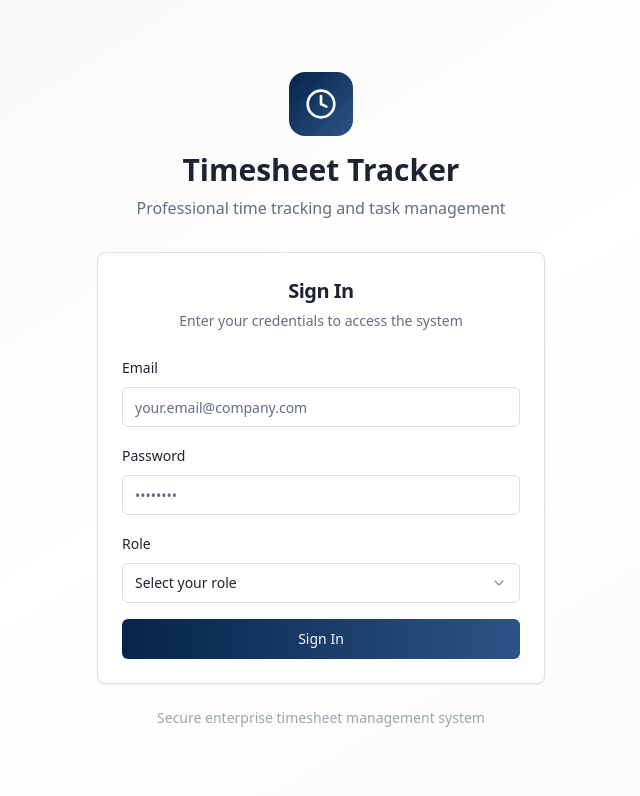
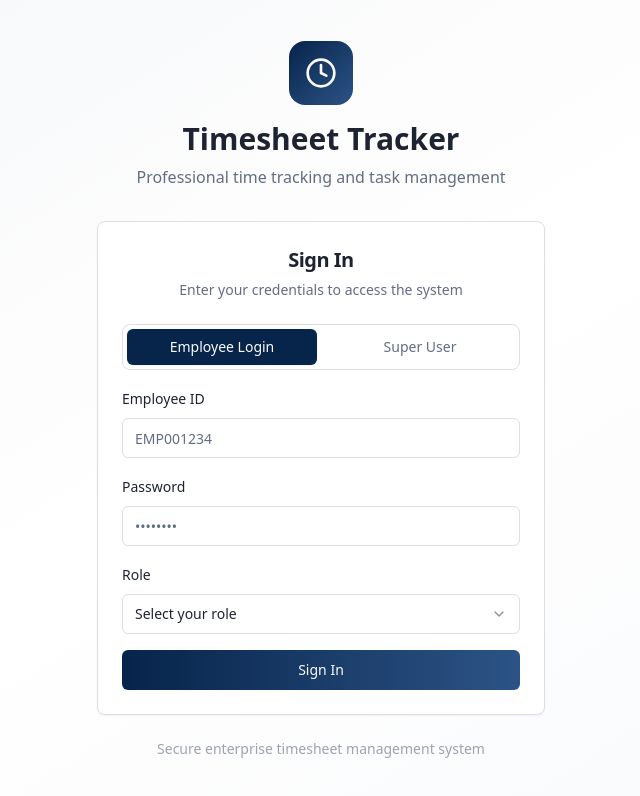
Before and after one commit to dipeshdodani/timekeeper-guild, a React (Vite) app: page / in a window 1280 px wide. Shown: the top 796 px of the page, without its empty margins (319-959 px from the left). Built offline with nearby package versions, Linux system fonts and the light colour scheme.

Commit message:
Implement role-based login
Update login functionality to allow only Super Users to log in with email. Other roles will require Employee ID and password, with bulk upload capabilities for user management by Super Users.

```diff
--- a/src/pages/Login.tsx
+++ b/src/pages/Login.tsx
@@ -8,6 +8,8 @@ import { Select, SelectContent, SelectItem, SelectTrigger, SelectValue } from "@
 import { Clock, Shield, Users } from "lucide-react";
 
 const Login = () => {
+  const [loginType, setLoginType] = useState<"employee" | "super-user">("employee");
+  const [employeeId, setEmployeeId] = useState("");
   const [email, setEmail] = useState("");
   const [password, setPassword] = useState("");
   const [role, setRole] = useState("");
@@ -15,11 +17,21 @@ const Login = () => {
 
   const handleLogin = (e: React.FormEvent) => {
     e.preventDefault();
-    if (email && password && role) {
-      // Store user role in localStorage for demo
-      localStorage.setItem("userRole", role);
+
+    if (loginType === "super-user") {
+      // Super User login with email
+      if (email && password) {
+        localStorage.setItem("userRole", "super-user");
         localStorage.setItem("userEmail", email);
         navigate("/dashboard");
+      }
+    } else {
+      // Employee login with Employee ID
+      if (employeeId && password && role) {
+        localStorage.setItem("userRole", role);
+        localStorage.setItem("employeeId", employeeId);
+        navigate("/dashboard");
+      }
     }
   };
 
@@ -50,14 +62,72 @@ const Login = () => {
           </CardHeader>
           <CardContent>
             <form onSubmit={handleLogin} className="space-y-4">
+              {/* Login Type Selection */}
+              <div className="flex gap-2 p-1 bg-surface rounded-lg border border-border">
+                <button
+                  type="button"
+                  onClick={() => setLoginType("employee")}
+                  className={`flex-1 py-2 px-3 rounded-md text-sm font-medium transition-all ${
+                    loginType === "employee"
+                      ? "bg-primary text-primary-foreground shadow-sm"
+                      : "text-foreground-muted hover:text-foreground"
+                  }`}
+                >
+                  Employee Login
+                </button>
+                <button
+                  type="button"
+                  onClick={() => setLoginType("super-user")}
+                  className={`flex-1 py-2 px-3 rounded-md text-sm font-medium transition-all ${
+                    loginType === "super-user"
+                      ? "bg-primary text-primary-foreground shadow-sm"
+                      : "text-foreground-muted hover:text-foreground"
+                  }`}
+                >
+                  Super User
+                </button>
+              </div>
+
+              {loginType === "super-user" ? (
+                // Super User Login Form
+                <>
                   <div className="space-y-2">
-                <Label htmlFor="email">Email</Label>
+                    <Label htmlFor="email">Email Address</Label>
                     <Input
                       id="email"
                       type="email"
-                  placeholder="your.email@company.com"
+                      placeholder="admin@company.com"
                       value={email}
                       onChange={(e) => setEmail(e.target.value)}
+                      required
+                      className="bg-surface border-border focus:border-primary-glow"
+                    />
+                  </div>
+
+                  <div className="space-y-2">
+                    <Label htmlFor="password">Password</Label>
+                    <Input
+                      id="password"
+                      type="password"
+                      placeholder="••••••••"
+                      value={password}
+                      onChange={(e) => setPassword(e.target.value)}
+                      required
+                      className="bg-surface border-border focus:border-primary-glow"
+                    />
+                  </div>
+                </>
+              ) : (
+                // Employee Login Form
+                <>
+                  <div className="space-y-2">
+                    <Label htmlFor="employeeId">Employee ID</Label>
+                    <Input
+                      id="employeeId"
+                      type="text"
+                      placeholder="EMP001234"
+                      value={employeeId}
+                      onChange={(e) => setEmployeeId(e.target.value)}
                       required
                       className="bg-surface border-border focus:border-primary-glow"
                     />
@@ -83,7 +153,7 @@ const Login = () => {
                         <SelectValue placeholder="Select your role" />
                       </SelectTrigger>
                       <SelectContent className="bg-surface border-border">
-                    {roles.map((roleOption) => (
+                        {roles.filter(r => r.value !== "super-user").map((roleOption) => (
                           <SelectItem key={roleOption.value} value={roleOption.value}>
                             <div className="flex items-center gap-2">
                               <roleOption.icon className="w-4 h-4" />
@@ -94,6 +164,8 @@ const Login = () => {
                       </SelectContent>
                     </Select>
                   </div>
+                </>
+              )}
 
               <Button
                 type="submit"
```
Lines whose indentation alone changed are shown as unchanged.
